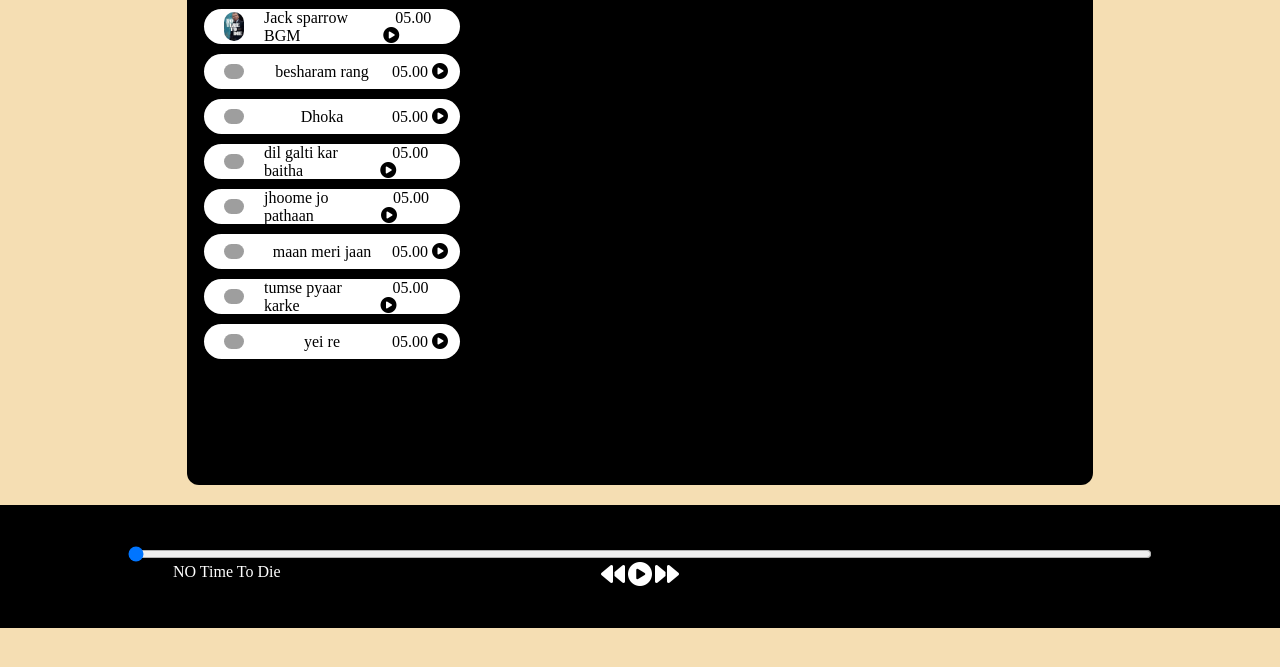
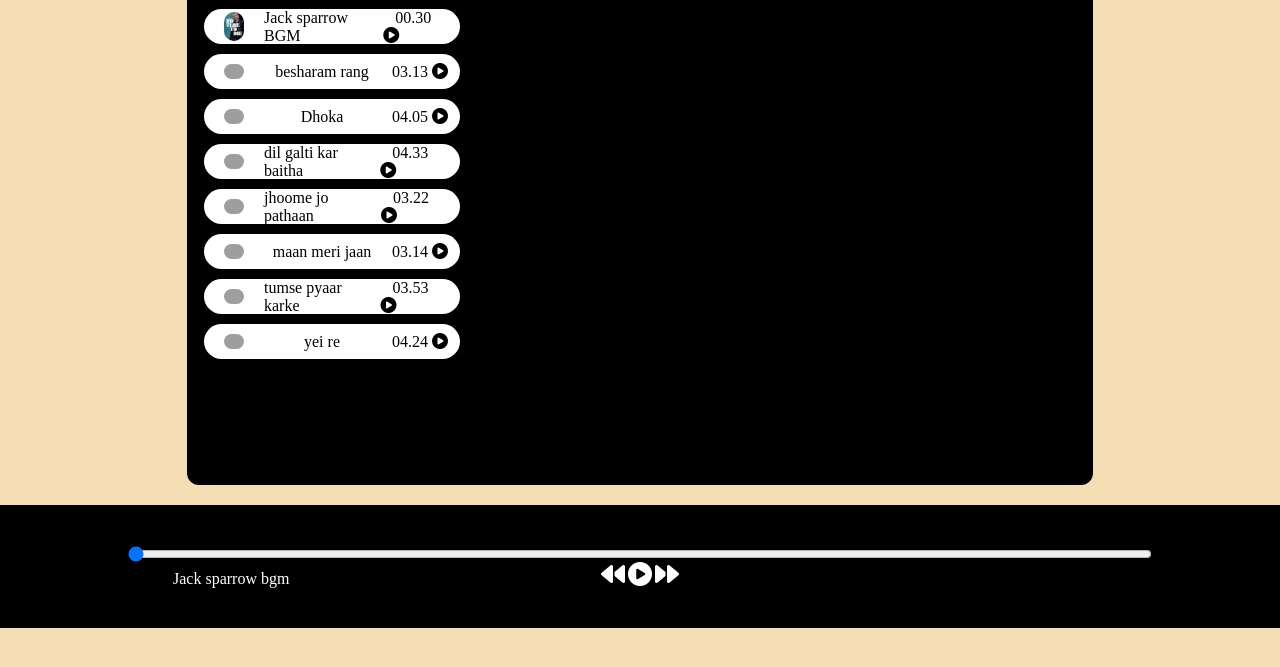
Before and after one commit to yaryaja/mymusic_app, a plain HTML site: page index.html in a window 1280 px wide. Shown: the part 115-782 px from the top of the page. Drawn offline with Linux system fonts and the light colour scheme; grey boxes are pictures that could not be loaded.

Commit message:
update: song duration play-pause button

```diff
--- a/index.html
+++ b/index.html
@@ -23,43 +23,43 @@
             <div class="songitemcontainer">
             <div class="songItem">
                 <img alt="1">
-                <span class="songname">No Time To die</span>
-                <span class="songListplay"><span class="timeDuration">05.00 <i id="0" class="fa-solid songplays fa-1x fa-circle-play"></i></span> </i></span>
+                <span class="songname"></span>
+                <span class="songListplay"><span class="timeDuration">00.30 <i id="0" class="fa-solid songplays fa-1x fa-circle-play"></i></span> </i></span>
             </div>
             <div class="songItem">
                 <img alt="1">
-                <span class="songname">No Time To die</span>
-                <span class="songListplay"><span class="timeDuration">05.00 <i id="1" class="fa-solid songplays fa-1x fa-circle-play"></i></span> </i></span>
+                <span class="songname"></span>
+                <span class="songListplay"><span class="timeDuration">03.13 <i id="1" class="fa-solid songplays fa-1x fa-circle-play"></i></span> </i></span>
             </div>
             <div class="songItem">
                 <img alt="1">
-                <span class="songname">No Time To die</span>
-                <span class="songListplay"><span class="timeDuration">05.00 <i id="2" class="fa-solid songplays fa-1x fa-circle-play"></i></span> </i></span>
+                <span class="songname"></span>
+                <span class="songListplay"><span class="timeDuration">04.05 <i id="2" class="fa-solid songplays fa-1x fa-circle-play"></i></span> </i></span>
             </div>
             <div class="songItem">
                 <img alt="1">
-                <span class="songname">No Time To die</span>
-                <span class="songListplay"><span class="timeDuration">05.00 <i id="3" class="fa-solid songplays fa-1x fa-circle-play"></i></span> </i></span>
+                <span class="songname"></span>
+                <span class="songListplay"><span class="timeDuration">04.33 <i id="3" class="fa-solid songplays fa-1x fa-circle-play"></i></span> </i></span>
             </div>
             <div class="songItem">
                 <img alt="1">
-                <span class="songname">No Time To die</span>
-                <span class="songListplay"><span class="timeDuration">05.00 <i id="4" class="fa-solid songplays fa-1x fa-circle-play"></i></span> </i></span>
+                <span class="songname"></span>
+                <span class="songListplay"><span class="timeDuration">03.22 <i id="4" class="fa-solid songplays fa-1x fa-circle-play"></i></span> </i></span>
             </div>
             <div class="songItem">
                 <img alt="1">
-                <span class="songname">No Time To die</span>
-                <span class="songListplay"><span class="timeDuration">05.00 <i id="5" class="fa-solid songplays fa-1x fa-circle-play"></i></span> </i></span>
+                <span class="songname"></span>
+                <span class="songListplay"><span class="timeDuration">03.14 <i id="5" class="fa-solid songplays fa-1x fa-circle-play"></i></span> </i></span>
             </div>
             <div class="songItem">
                 <img alt="1">
-                <span class="songname">No Time To die</span>
-                <span class="songListplay"><span class="timeDuration">05.00 <i id="6" class="fa-solid songplays fa-1x fa-circle-play"></i></span> </i></span>
+                <span class="songname"></span>
+                <span class="songListplay"><span class="timeDuration">03.53 <i id="6" class="fa-solid songplays fa-1x fa-circle-play"></i></span> </i></span>
             </div>
             <div class="songItem">
                 <img alt="1">
-                <span class="songname">No Time To die</span>
-                <span class="songListplay"><span class="timeDuration">05.00 <i id="7" class="fa-solid songplays fa-1x fa-circle-play"></i></span> </i></span>
+                <span class="songname"></span>
+                <span class="songListplay"><span class="timeDuration">04.24 <i id="7" class="fa-solid songplays fa-1x fa-circle-play"></i></span> </i></span>
             </div>
         </div>
 
@@ -77,7 +77,7 @@
             <i id="next" class="fa-solid songPlay  fa-2x fa-forward"></i>
         </div>
         <div class="songinfo">
-            <img id="op" src="images/playing.gif" width="45px" alt=""><span class="songinformation">NO Time To Die</span>
+            <img id="op" src="images/playing.gif" width="45px" alt=""><span class="songinformation">Jack sparrow bgm</span>
         </div>
     </div>
     <script src="https://kit.fontawesome.com/05c0eb5c67.js" crossorigin="anonymous"></script>
--- a/script.js
+++ b/script.js
@@ -16,8 +16,11 @@ let songs=[
     {songname:"yei re",filePath:"song/5.mp3",coverPath:"covers/1.jpg"},
 ]
 songItems.forEach((element,i) => {
+         let curraudioElement=new Audio('song/2.mp3');
           element.getElementsByTagName("img")[0].src=songs[i].coverPath;
         element.getElementsByClassName("songname")[0].innerText=songs[i].songname;
+
+
 });
 //event listening
 masterPlay.addEventListener('click',()=>{
@@ -36,10 +39,36 @@ masterPlay.addEventListener('click',()=>{
 
     }
 })
+
+const myFunction=()=>{
+    if(songIndex>=7)songIndex=0;
+        else songIndex+=1;
+        audioElement.src=`song/${songIndex+1}.mp3`;
+        audioElement.currentTime=0;
+
+        audioElement.play();
+        masterPlay.classList.remove('fa-circle-play');
+        masterPlay.classList.add('fa-circle-pause');
+        op.style.opacity=1;
+        document.getElementsByClassName('songinformation')[0].innerText=songs[songIndex].songname;
+
+
+
+
+}
 audioElement.addEventListener('timeupdate',()=>{
     progress=parseInt((audioElement.currentTime/audioElement.duration)*100);
     console.log(progress);
     progressbar.value=progress;
+
+
+    if(progress==100){
+        setTimeout(myFunction, 4000);
+
+
+
+    }
+
 
 })
 progressbar.addEventListener('change',()=>{
@@ -51,14 +80,15 @@ const makeallPlay=()=>{
        element.classList.remove('fa-circle-pause');
        element.classList.add('fa-circle-play');
 
+
     })
 
 }
 
 Array.from(document.getElementsByClassName('songplays')).forEach((element)=>{
     element.addEventListener('click',(e)=>{
-
-        makeallPlay();
+        if(audioElement.paused || audioElement.currentTime<=0){
+            makeallPlay();
         songIndex=parseInt(e.target.id);
 
 
@@ -70,6 +100,17 @@ Array.from(document.getElementsByClassName('songplays')).forEach((element)=>{
        masterPlay.classList.remove('fa-circle-play');
        masterPlay.classList.add('fa-circle-pause');
        op.style.opacity=1;
+       document.getElementsByClassName('songinformation')[0].innerText=songs[songIndex].songname;
+
+
+        }
+        else{
+            audioElement.pause();
+            e.target.classList.add('fa-circle-play');
+            e.target.classList.remove('fa-circle-pause');
+            op.style.opacity=0;
+        }
+
 
 
 
@@ -87,6 +128,7 @@ document.getElementById('previous').addEventListener('click',()=>{
     masterPlay.classList.remove('fa-circle-play');
     masterPlay.classList.add('fa-circle-pause');
     op.style.opacity=1;
+    document.getElementsByClassName('songinformation')[0].innerText=songs[songIndex].songname;
 
 })
 
@@ -101,5 +143,6 @@ document.getElementById('next').addEventListener('click',()=>{
     masterPlay.classList.remove('fa-circle-play');
     masterPlay.classList.add('fa-circle-pause');
     op.style.opacity=1;
+    document.getElementsByClassName('songinformation')[0].innerText=songs[songIndex].songname;;
 
 })
--- a/style.css
+++ b/style.css
@@ -94,6 +94,7 @@ nav ul li{
 .songinfo{
   position: absolute;
   left: 10vw;
+  bottom: 5vh;
 }
 .songinfo img{
   opacity: 0;
```
Lines whose indentation alone changed are shown as unchanged.
